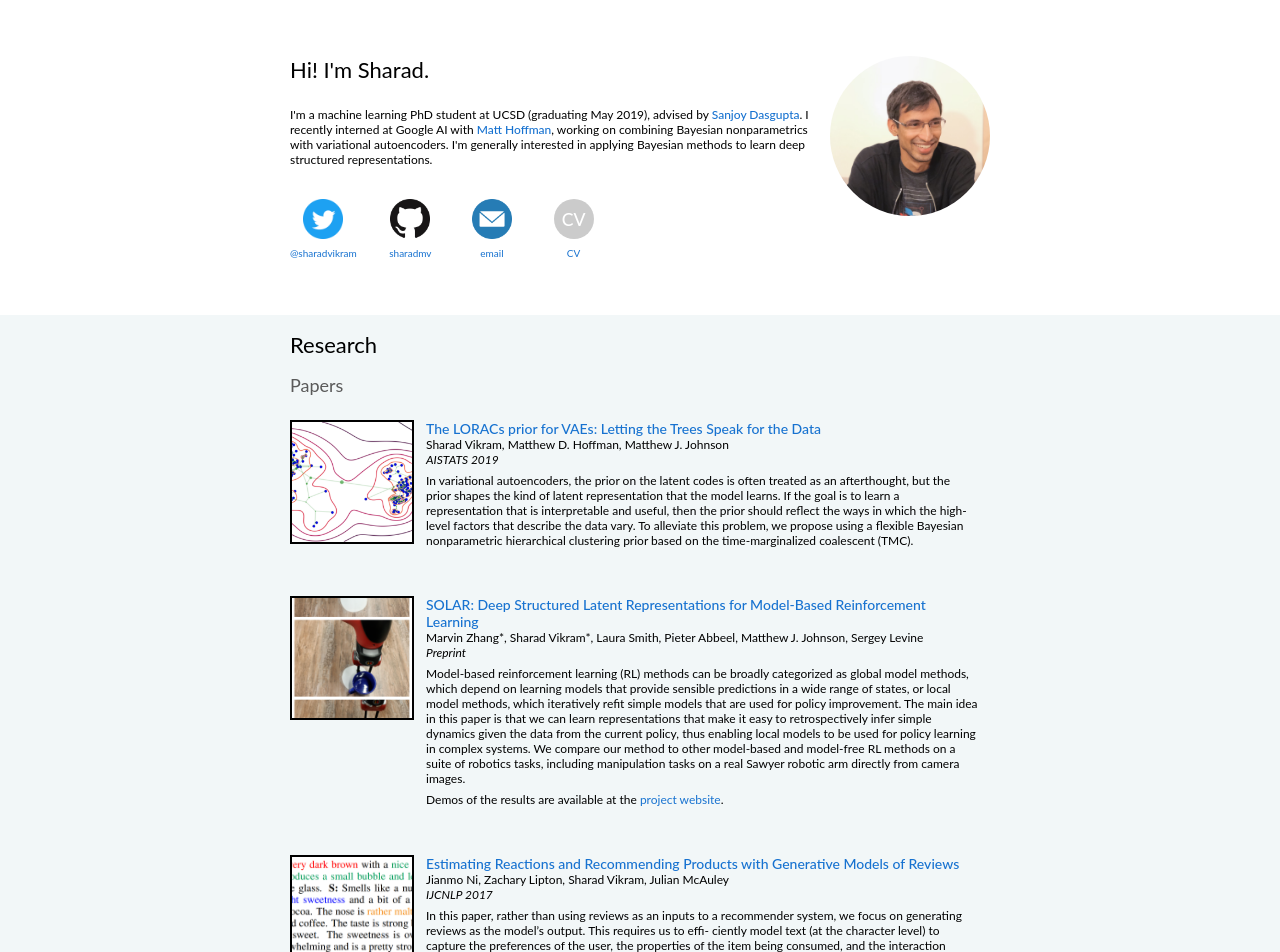
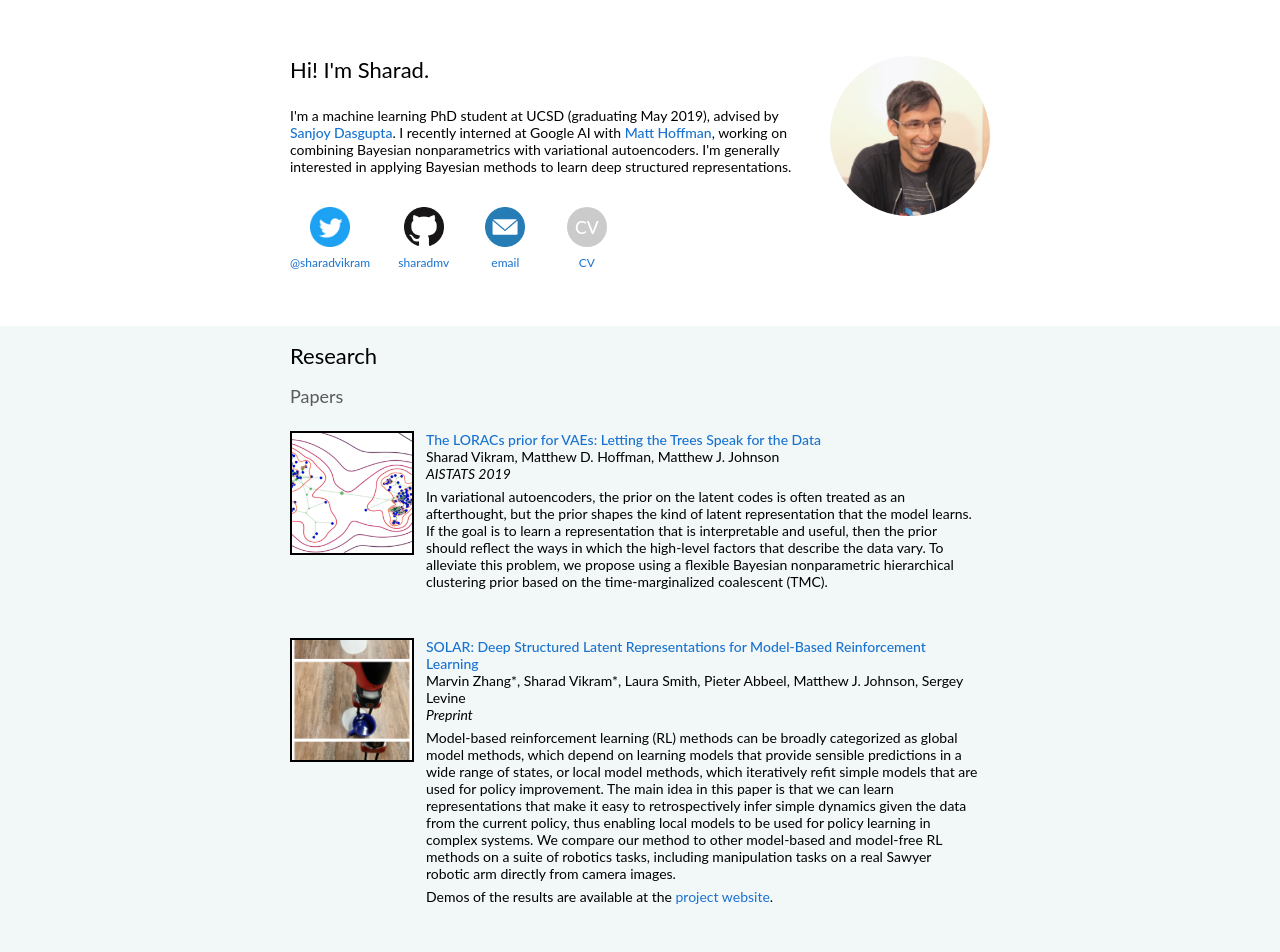
Before and after one commit to sharadmv/sharadvikram.com, a React (Create React App) app: page / in a window 1280 px wide. Shown: the top 952 px of the page. Built offline with nearby package versions, Linux system fonts and the light colour scheme.

Commit message:
made font bigger

```diff
--- a/src/AboutMe/Icon.css
+++ b/src/AboutMe/Icon.css
@@ -39,7 +39,7 @@
   font-size: 1.1em;
 }
 .icon-description {
-  font-size: 10px;
+  font-size: 12px;
   font-weight: normal;
 }
 
--- a/src/Research/ResearchItem.css
+++ b/src/Research/ResearchItem.css
@@ -15,17 +15,14 @@ img.research {
 
 .research-item-project-link {
   font-weight: normal;
-  font-size: 12px;
 }
 
 .research-item-project-link {
   font-weight: normal;
-  font-size: 12px;
 }
 
 .research-item-project-link:hover {
   font-weight: normal;
-  font-size: 12px;
 }
 
 .research-item-text {
--- a/src/index.css
+++ b/src/index.css
@@ -13,7 +13,7 @@ body {
 }
 
 p {
-  font-size: 12px;
+  font-size: 14px;
   text-align: left;
   margin: 0;
 }
```
